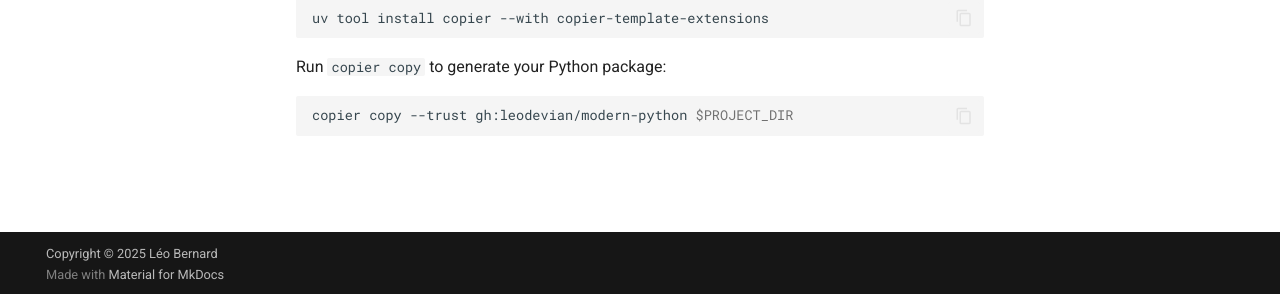
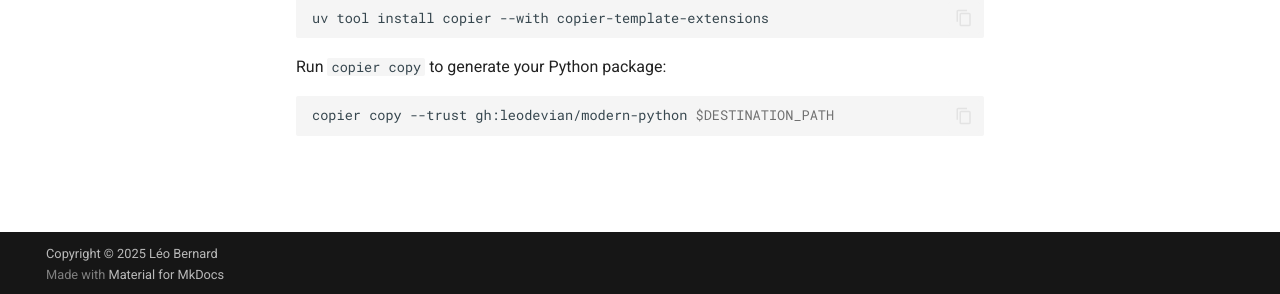
Before and after one commit to leodevian/modern-python, an MkDocs documentation site: the page built from docs/index.md, in a window 1280 px wide. Shown: the part 603-897 px from the top of the page. Built offline with MkDocs 1.6.1 and Material for MkDocs 9.7.7, drawn with Linux system fonts in a browser that asks for light colours; comment, search, counter and statistics services are not loaded.

Commit message:
chore: rename the environment variable in the example command

````diff
--- a/docs/index.md
+++ b/docs/index.md
@@ -32,5 +32,5 @@
 Run `copier copy` to generate your Python package:
 
 ```bash
-copier copy --trust gh:leodevian/modern-python $PROJECT_DIR
+copier copy --trust gh:leodevian/modern-python $DESTINATION_PATH
 ```
````
Also changed, not shown: README.md (+1 -1 lines).
